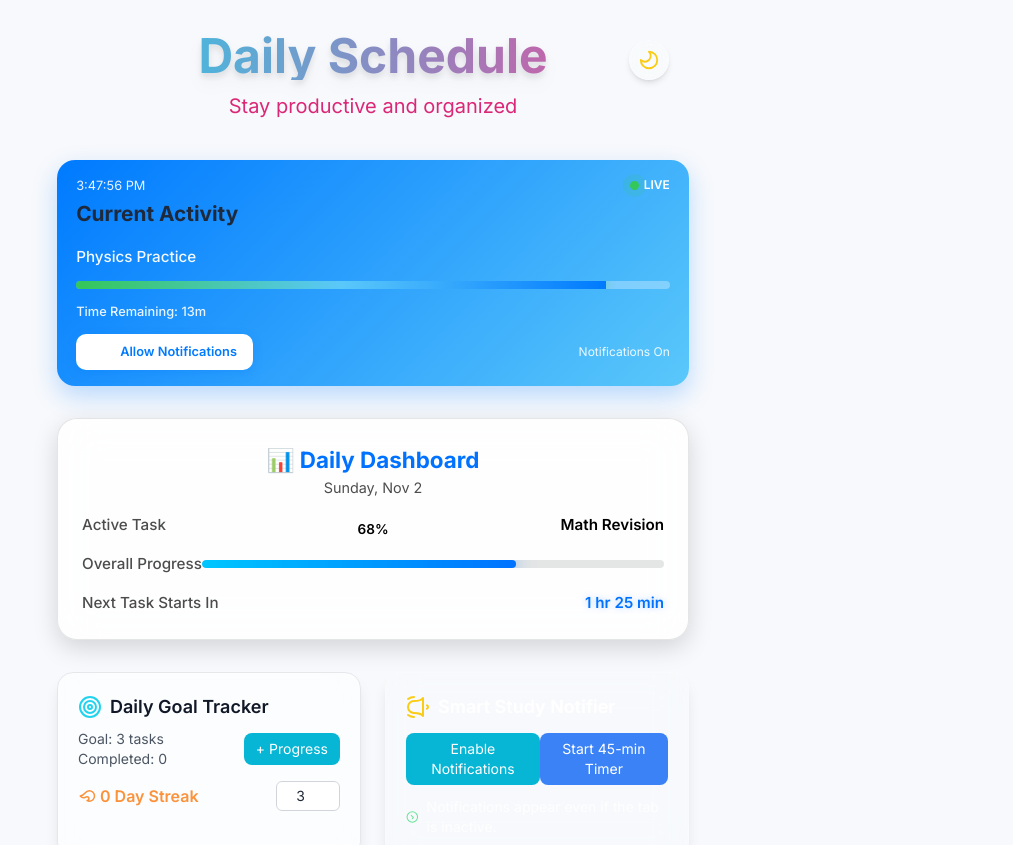
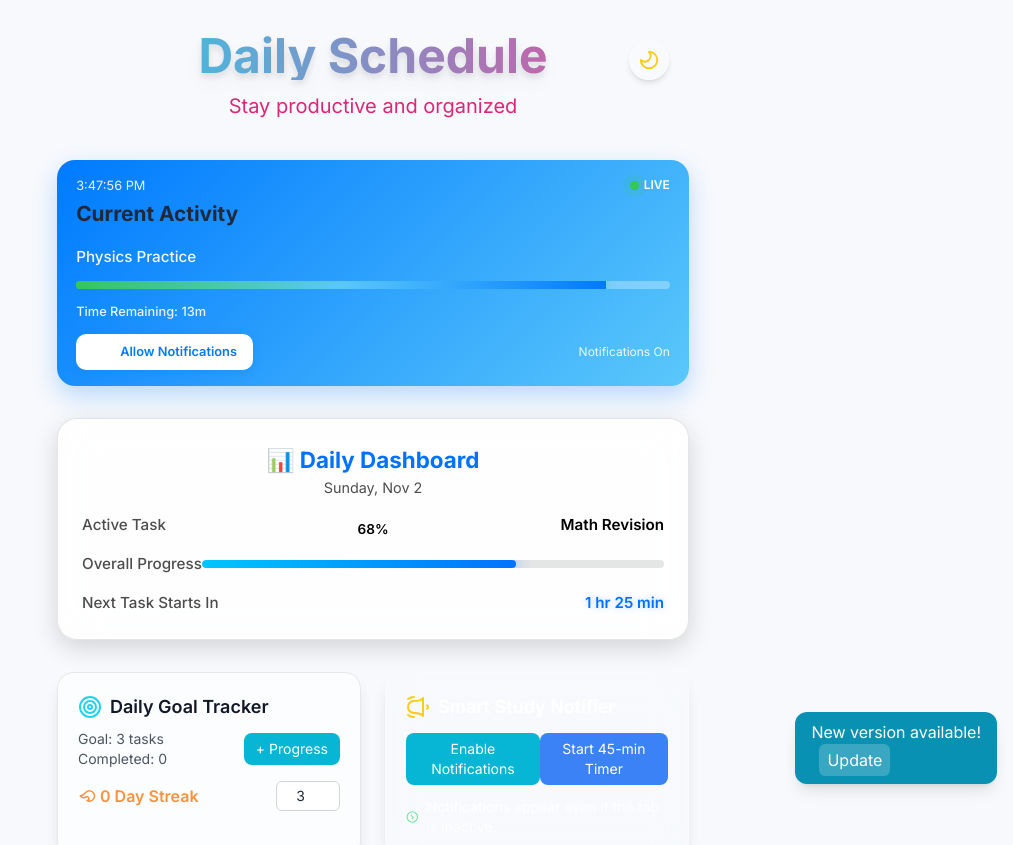
Before and after one commit to tech242242/dailytask, a React (Vite) app: page / in a window 1280 px wide. Shown: the top 845 px of the page, without its empty margins (267-1280 px from the left). Built offline with nearby package versions, Linux system fonts and the light colour scheme.

Commit message:
Update App.jsx

```diff
--- a/src/App.jsx
+++ b/src/App.jsx
@@ -1,6 +1,7 @@
 import React from "react";
 import Header from "./components/Header";
 import DashboardOverview from "./components/DashboardOverview";
+import ServiceWorkerRegistration from "./components/ServiceWorkerRegistration";
 import CurrentReminder from "./components/CurrentReminder";
 import SyllabusProgress from "./components/SyllabusProgress";
 import ScheduleList from "./components/ScheduleList";
@@ -35,7 +36,7 @@ export default function App() {
       </div>
 
       <FloatingActionButton />
-
+      <ServiceWorkerRegistration />
       {/* Smooth theme transition */}
       <style>{`
         :root {
```
